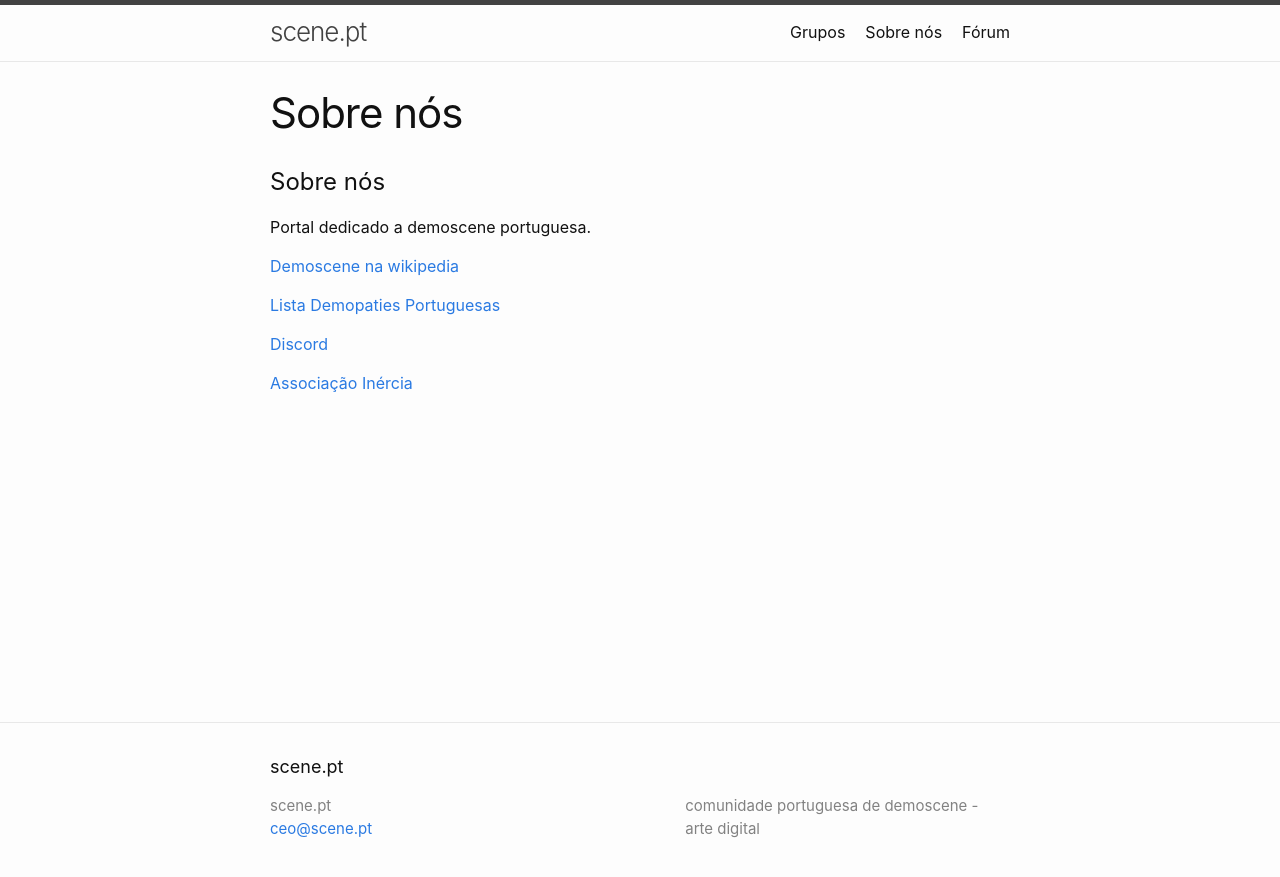
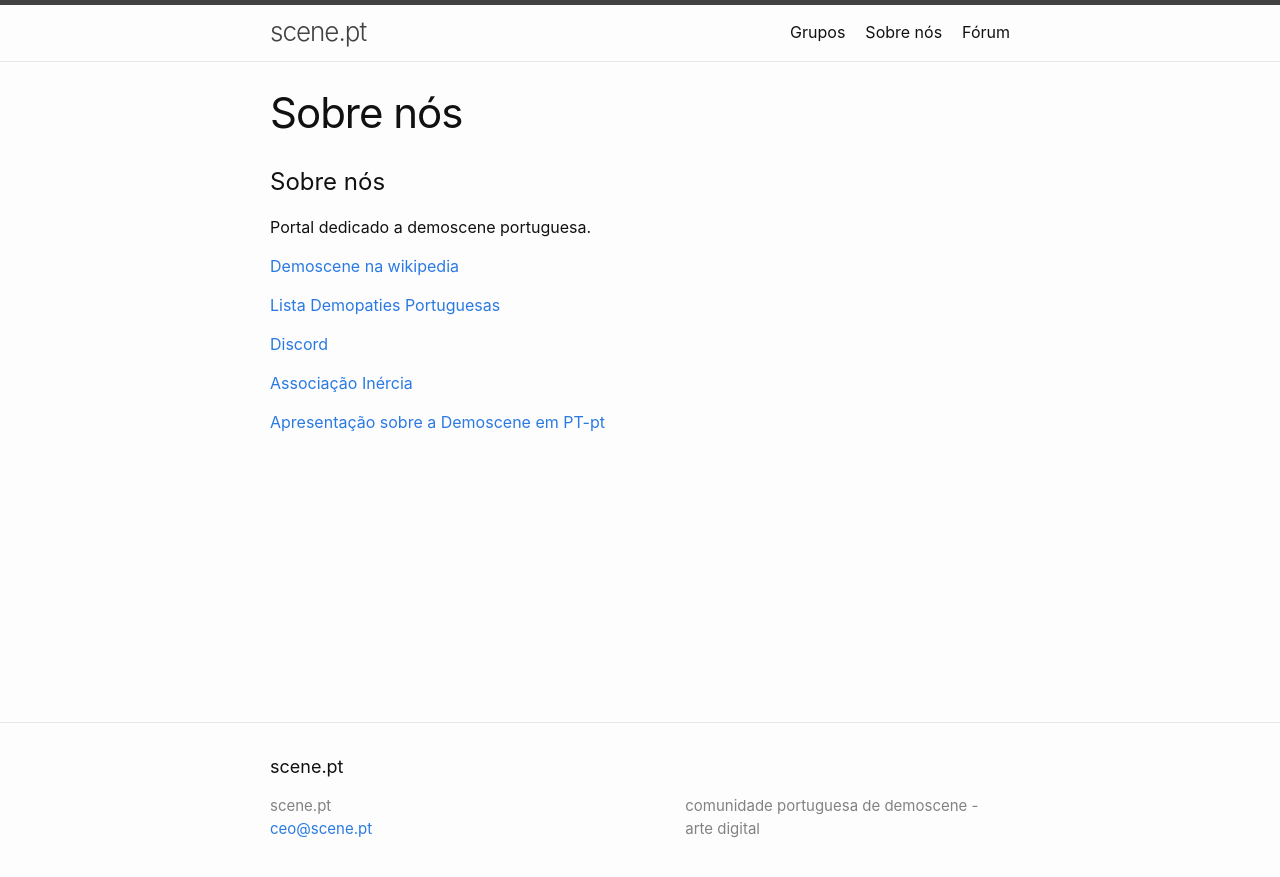
Before and after one commit to pcardoso/scenept, a Jekyll site: the page built from sobre_nos.markdown, in a window 1280 px wide. Shown: the top 877 px of the page. Built offline with Jekyll 4.4.1, drawn with Linux system fonts in a browser that asks for light colours.

```diff
--- a/sobre_nos.markdown
+++ b/sobre_nos.markdown
@@ -15,3 +15,5 @@ Portal dedicado a demoscene portuguesa.
 [Discord](https://discord.gg/tWjywbbj93)
 
 [Associação Inércia](https://inercia.pt)
+
+[Apresentação sobre a Demoscene em PT-pt](https://nczeroshift.github.io/demoscene_presentation/)
```
